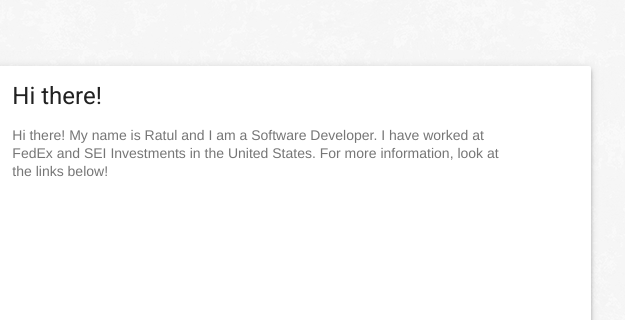
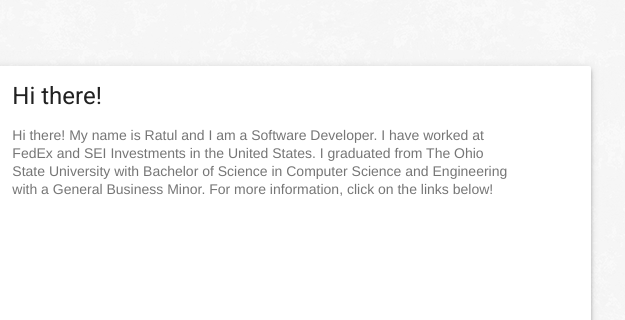
Before and after one commit to RatulK/RatulK.github.io, a plain HTML site: page index.html in a window 1280 px wide. Shown: the part 150-470 px from the top of the page, 491-1116 px from the left. Drawn offline with nearby package versions, Linux system fonts and the light colour scheme.

Commit message:
Updated Blurb

```diff
--- a/index.html
+++ b/index.html
@@ -33,7 +33,8 @@
                             Hi there!
                             My name is Ratul and I am a Software Developer.
 							I have worked at FedEx and SEI Investments in the United States.
-							For more information, look at the links below!
+							I graduated from The Ohio State University with Bachelor of Science in Computer Science and Engineering with a General Business Minor.
+							For more information, click on the links below!
                         </div>
                     </div>
                 </div>
```
